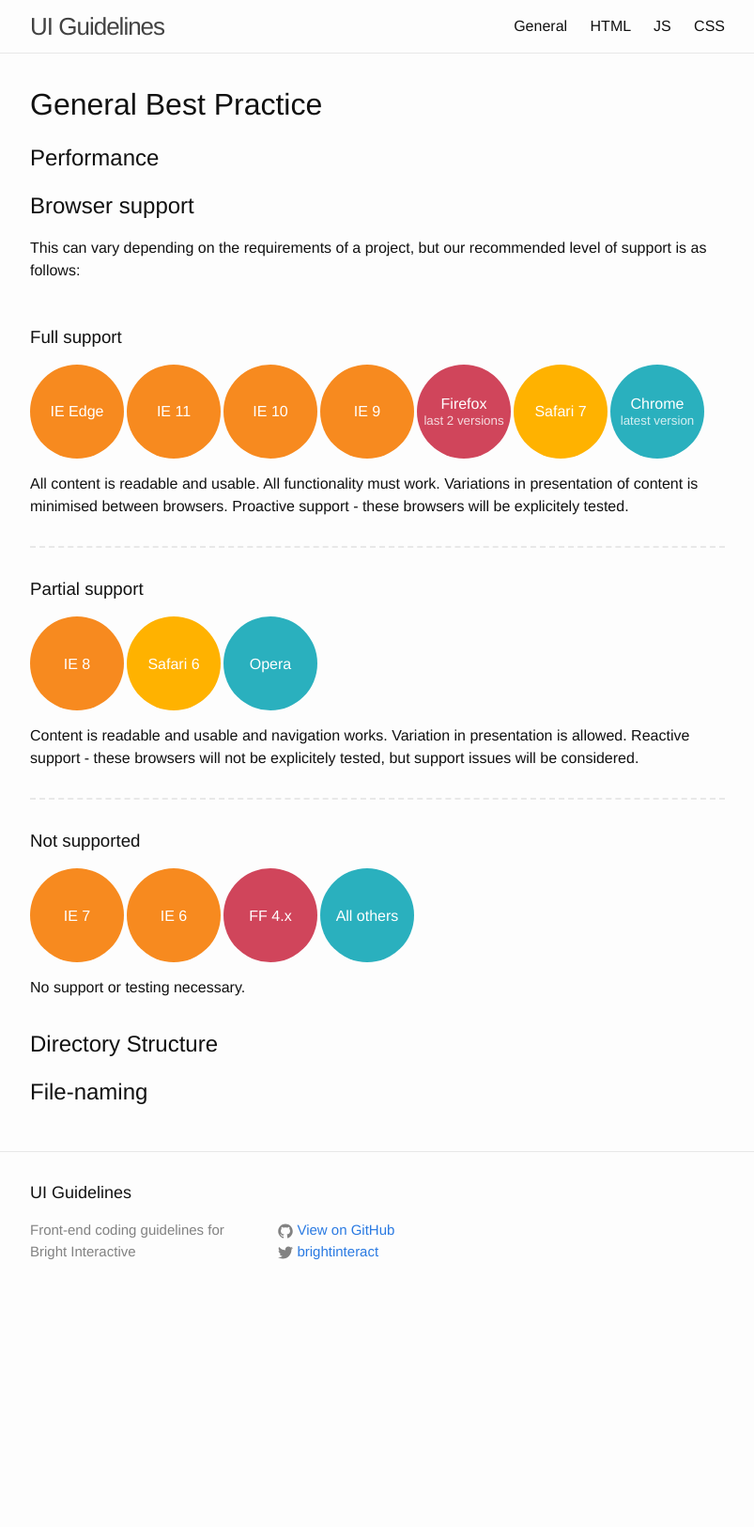
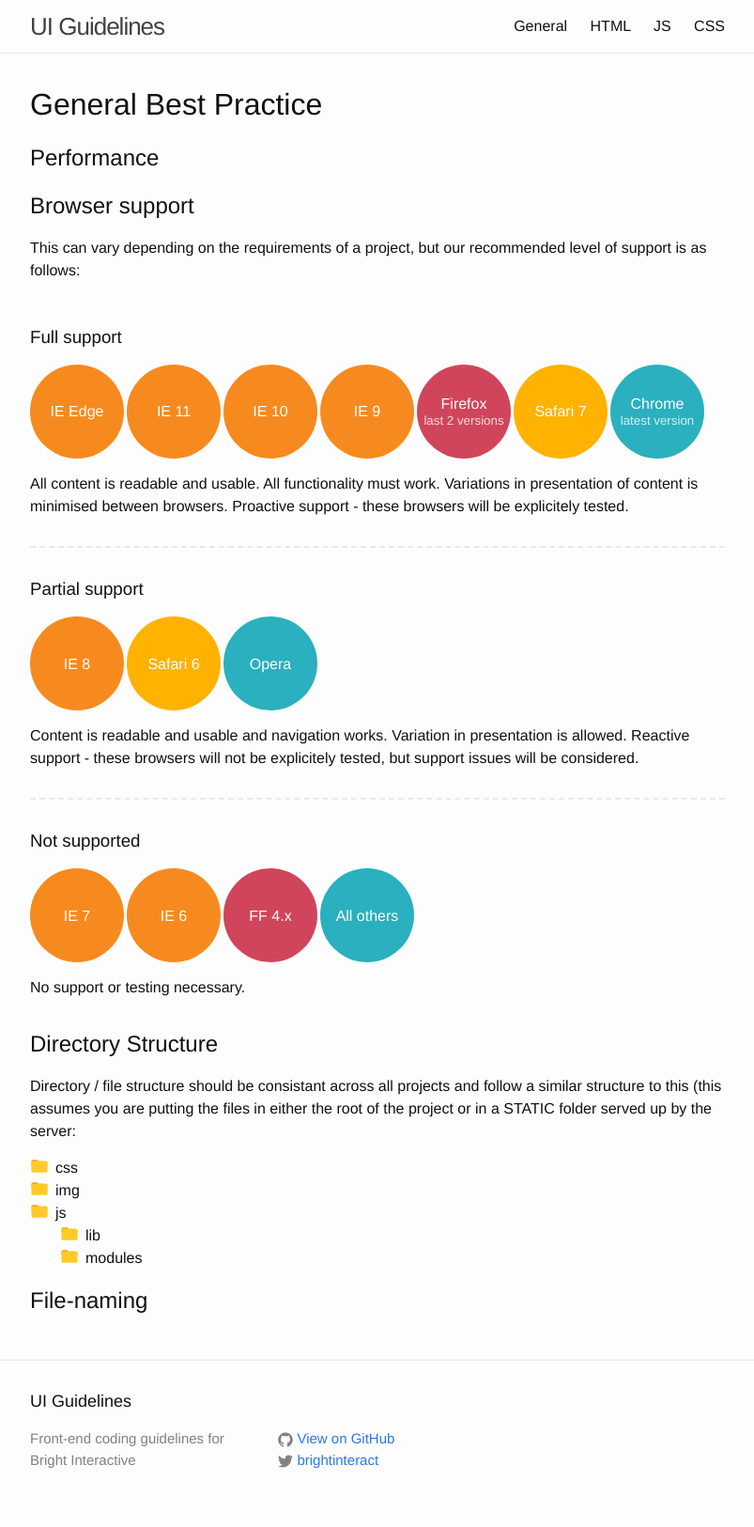
Before and after one commit to brightinteractive/ui-guidelines, a Jekyll site: the page built from general.html, in a window 1280 px wide. Shown: the whole page at 94% size, without its empty margins (238-1041 px from the left). Built offline with Jekyll 4.4.1, drawn with Linux system fonts in a browser that asks for light colours; before the commit the page ends 1403 px from its top, so only the background shows below that.

Commit message:
Add file structure basic info
- Add basic styles for file system lists
- Rename browser support sass file

```diff
--- /dev/null
+++ b/_sass/_file-system.scss
@@ -0,0 +1,24 @@
+/**
+ * File system CSS
+ */
+
+ul.file-system {
+    list-style-type: none;
+    margin: 0 0 15px;
+
+    ul {
+        list-style-type: none;
+        padding: 0 0 0 5px;
+        margin: 0;
+    }
+
+    li {
+
+    }
+}
+
+.file-system--folder {
+    background: url(/img/folder.svg) no-repeat;
+    background-size: 20px 20px;
+    padding: 0 0 0 27px;
+}
--- a/css/main.scss
+++ b/css/main.scss
@@ -54,5 +54,6 @@
         "base",
         "layout",
         "syntax-highlighting",
-        "browser-support"
+        "browser-support",
+        "file-system"
 ;
--- a/general.html
+++ b/general.html
@@ -58,6 +58,20 @@
 
 	<section>
 		<h2>Directory Structure</h2>
+
+		<p>Directory / file structure should be consistant across all projects and follow a similar structure to this (this assumes you are putting the files in either the root of the project or in a STATIC folder served up by the server:</p>
+
+		<ul class="file-system">
+			<li class="file-system--folder">css</li>
+			<li class="file-system--folder">img</li>
+			<li class="file-system--folder">js
+				<ul>
+					<li class="file-system--folder">lib</li>
+					<li class="file-system--folder">modules</li>
+				</ul>
+			</li>
+		</ul>
+
 	</section>
 
 	<section>
```
Also changed, not shown: _sass/_browser-support.scss (renamed from _sass/browser-support.scss), img/folder.svg (added).
